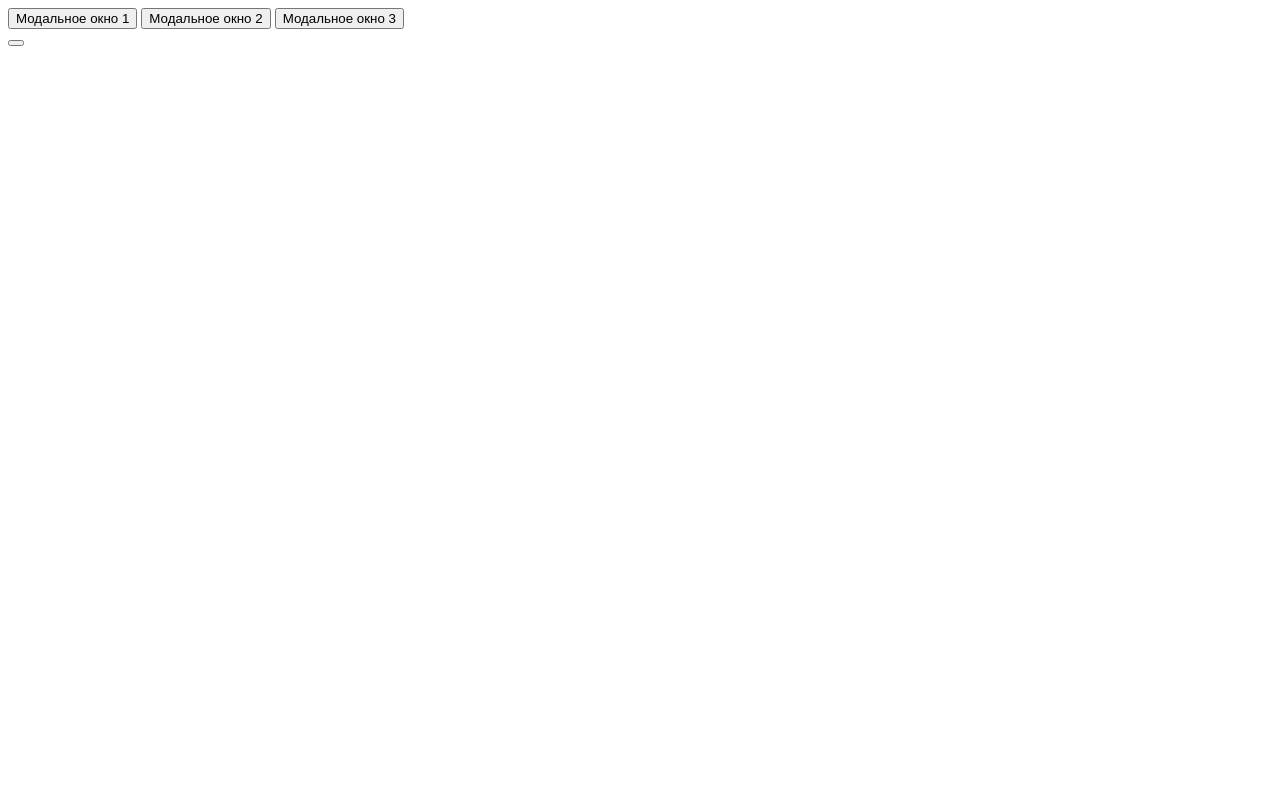
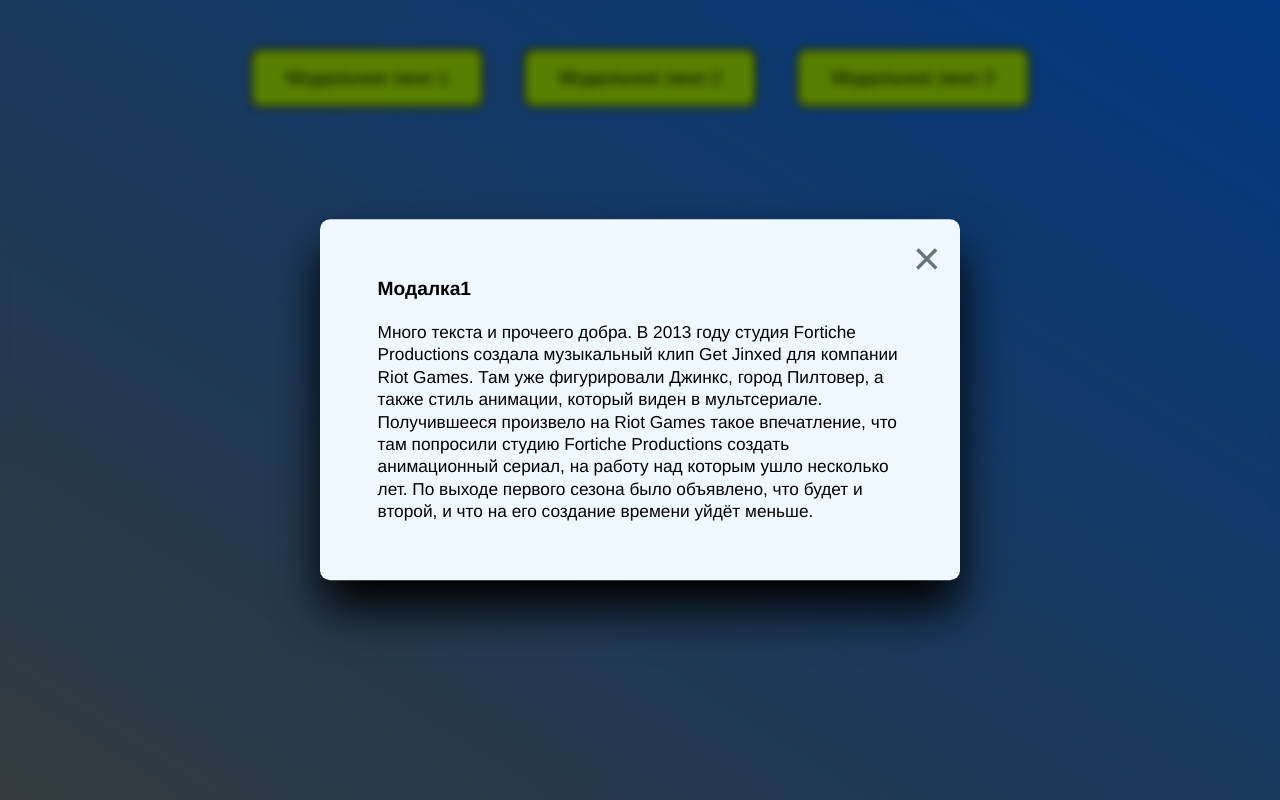
Before and after one commit to andrschkit/3ModalWindows, a plain HTML site: page index.html in a window 1280 px wide. Both pictures are taken after a click on the button "Модальное окно 1". Drawn offline with Linux system fonts and the light colour scheme.

Commit message:
3 Modal windows

```diff
--- a/index.html
+++ b/index.html
@@ -12,8 +12,56 @@
   <button class="show_modal_window">Модальное окно 1</button>
   <button class="show_modal_window">Модальное окно 2</button>
   <button class="show_modal_window">Модальное окно 3</button>
-  <div class="modal_window hidden">
-    <button class="close_modal_window"></button>
+  <div class="modal_window1 hidden">
+    <button class="close_modal_window">&times;</button>
+    <h1>Модалка1</h1>
+    <p>
+      Много текста и прочеего добра.
+      В 2013 году студия Fortiche Productions создала
+      музыкальный клип Get Jinxed для компании Riot Games.
+      Там уже фигурировали Джинкс, город Пилтовер, а также
+      стиль анимации, который виден в мультсериале.
+      Получившееся произвело на Riot Games такое впечатление,
+      что там попросили студию Fortiche Productions создать
+      анимационный сериал, на работу над которым ушло несколько лет.
+      По выходе первого сезона было объявлено, что будет и второй,
+      и что на его создание времени уйдёт меньше.
+    </p>
   </div>
+  <div class="modal_window2 hidden">
+    <button class="close_modal_window">&times;</button>
+    <h1>Модалка2</h1>
+    <p>
+      Много текста и прочеего добра.
+      В 2013 году студия Fortiche Productions создала
+      музыкальный клип Get Jinxed для компании Riot Games.
+      Там уже фигурировали Джинкс, город Пилтовер, а также
+      стиль анимации, который виден в мультсериале.
+      Получившееся произвело на Riot Games такое впечатление,
+      что там попросили студию Fortiche Productions создать
+      анимационный сериал, на работу над которым ушло несколько лет.
+      По выходе первого сезона было объявлено, что будет и второй,
+      и что на его создание времени уйдёт меньше.
+    </p>
+  </div>
+  <div class="modal_window3 hidden">
+    <button class="close_modal_window">&times;</button>
+    <h1>Модалка3</h1>
+    <p>
+      Много текста и прочеего добра.
+      В 2013 году студия Fortiche Productions создала
+      музыкальный клип Get Jinxed для компании Riot Games.
+      Там уже фигурировали Джинкс, город Пилтовер, а также
+      стиль анимации, который виден в мультсериале.
+      Получившееся произвело на Riot Games такое впечатление,
+      что там попросили студию Fortiche Productions создать
+      анимационный сериал, на работу над которым ушло несколько лет.
+      По выходе первого сезона было объявлено, что будет и второй,
+      и что на его создание времени уйдёт меньше.
+    </p>
+  </div>
+  <div class="overlay hidden"></div>
+
+  <script src="script.js"></script>
 </body>
 </html>
--- a/script.js
+++ b/script.js
@@ -0,0 +1,53 @@
+const modalWindow1=document.querySelector('.modal_window1');
+const modalWindow2=document.querySelector('.modal_window2');
+const modalWindow3=document.querySelector('.modal_window3');
+
+const overlay=document.querySelector('.overlay');
+const btnClose=document.querySelector('.close_modal_window');
+const btnsModal=document.querySelectorAll('.show_modal_window');
+
+for (let i=0; i<btnsModal.length; i++)
+{
+  btnsModal[i].addEventListener('click', function()
+    {
+      switch (i) {
+        case 0:
+          modalWindow1.classList.remove('hidden');
+          overlay.classList.remove('hidden');
+          break;
+        case 1:
+          modalWindow2.classList.remove('hidden');
+          overlay.classList.remove('hidden');
+          break;
+        case 2:
+          modalWindow3.classList.remove('hidden');
+          overlay.classList.remove('hidden');
+          break;
+        default:
+          alert( "Нет таких значений" );
+      }
+    }
+  );
+
+  const addClass= function(){
+    switch (i) {
+      case 0:
+        modalWindow1.classList.add('hidden');
+        break;
+      case 1:
+        modalWindow2.classList.add('hidden');
+        break;
+      case 2:
+        modalWindow3.classList.add('hidden');
+        break;
+      default:
+        alert( "Нет таких значений" );
+    }
+
+    overlay.classList.add('hidden');
+  }
+
+  btnClose.addEventListener('click', addClass);
+
+  overlay.addEventListener('click', addClass);
+}
--- a/style.css
+++ b/style.css
@@ -0,0 +1,103 @@
+*{
+  margin: 0;
+  padding: 0;
+  box-sizing: inherit;
+}
+
+html{
+  font-size: 60%;
+  box-sizing: border-box;
+}
+
+h1{
+  font-size: 2.rem;
+  margin-bottom: 2rem;
+}
+
+p{
+  font-size: 1.8rem;
+}
+
+body{
+  font-family: 'Franklin Gothic Medium', 'Arial Narrow', Arial, sans-serif;
+  color: black;
+  line-height: 1.3;
+  height: 100vh;
+  position: relative;
+  display: flex;
+  align-items: flex-start;
+  justify-content: center;
+  background: linear-gradient(to top right, #65757c, #0270ff);;
+}
+
+.show_modal_window{
+  font-size: 2rem;
+  font-weight: 500;
+  padding:1.75rem 3.5rem ;
+  margin: 5rem 2rem;
+  border:2px solid black;
+  background-color: rgb(179, 255, 0);
+  color: #000000;
+  border-radius: 1rem;
+  cursor: pointer;
+}
+.close_modal_window{
+  position: absolute;
+  top: 1.2rem;
+  right: 2rem;
+  font-size: 5rem;
+  color: #65757c;
+  cursor: pointer;
+  border: none;
+  background: none;
+}
+.hidden{
+  display: none;
+}
+.modal_window1{
+  position: absolute;
+  top: 50%;
+  left: 50%;
+  transform: translate(-50%, -50%);
+  width: 50%;
+  border-radius: 10px;
+  background-color: aliceblue;
+  padding: 6rem;
+  box-shadow: 0 3rem 5rem black;
+  z-index: 10;
+}
+.modal_window2{
+  position: absolute;
+  top: 50%;
+  left: 50%;
+  transform: translate(-50%, -50%);
+  width: 50%;
+  border-radius: 10px;
+  background-color: aliceblue;
+  padding: 6rem;
+  box-shadow: 0 3rem 5rem black;
+  z-index: 10;
+}
+.modal_window3{
+  position: absolute;
+  top: 50%;
+  left: 50%;
+  transform: translate(-50%, -50%);
+  width: 50%;
+  border-radius: 10px;
+  background-color: aliceblue;
+  padding: 6rem;
+  box-shadow: 0 3rem 5rem black;
+  z-index: 10;
+}
+
+.overlay{
+  position: absolute;
+  top: 0;
+  left: 0;
+  width: 100%;
+  height: 100%;
+  background-color: rgba(0, 0, 0, 0.5);
+  backdrop-filter: blur(5px);
+  z-index: 5;
+}
```
